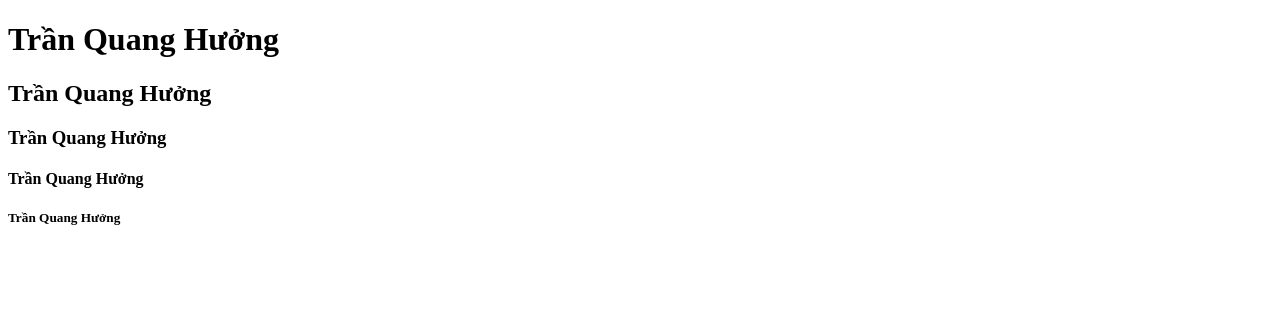
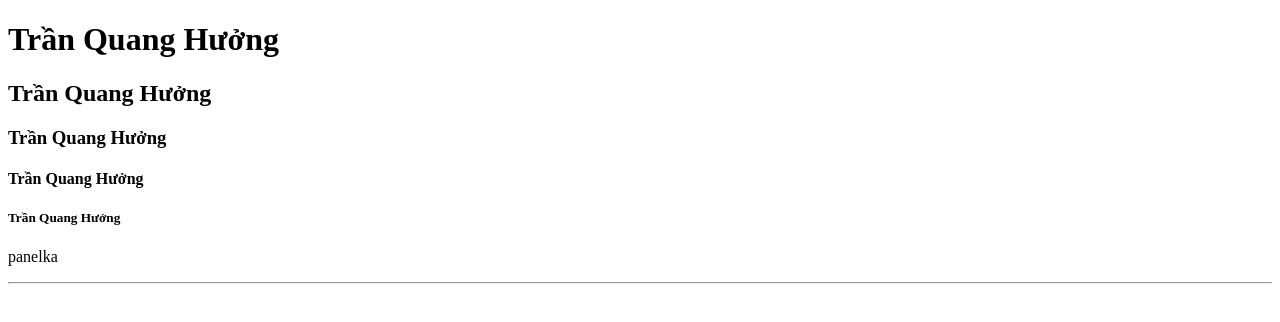
Before and after one commit to huongtrandev/buoi4demo, a plain HTML site: page index.html in a window 1280 px wide. Drawn offline with Linux system fonts and the light colour scheme.

Commit message:
them lan 1

```diff
--- a/index.html
+++ b/index.html
@@ -14,5 +14,7 @@
     <h3>Trần Quang Hưởng</h3>
     <h4>Trần Quang Hưởng</h4>
     <h5>Trần Quang Hưởng</h5>
+    <p>panelka</p>
+    <hr>
 </body>
 </html>
```
